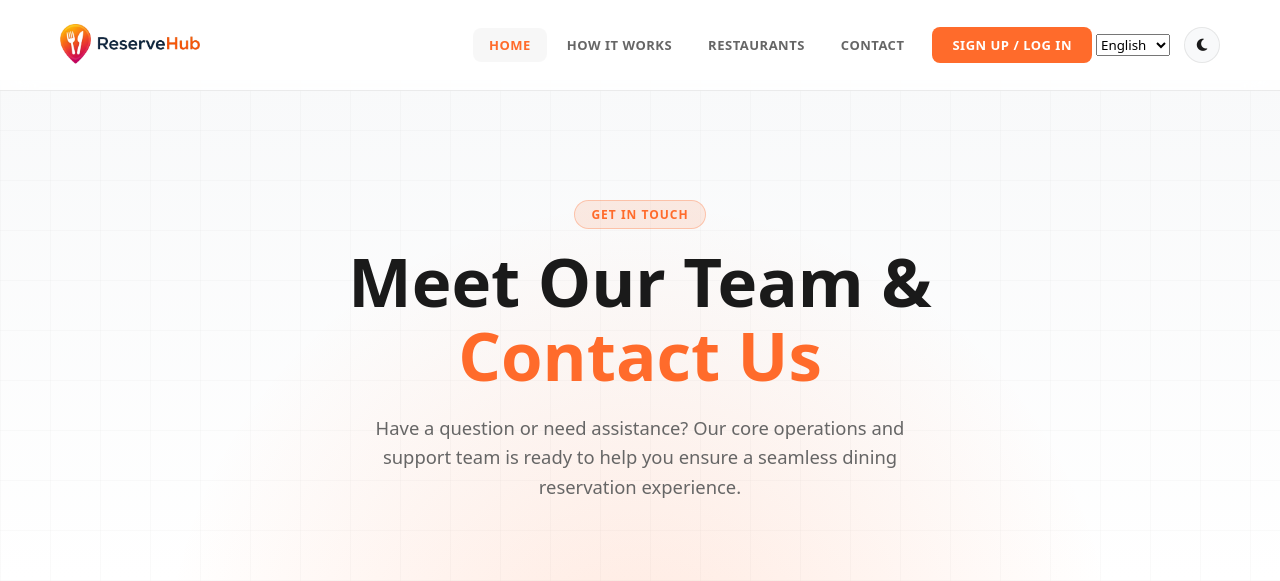
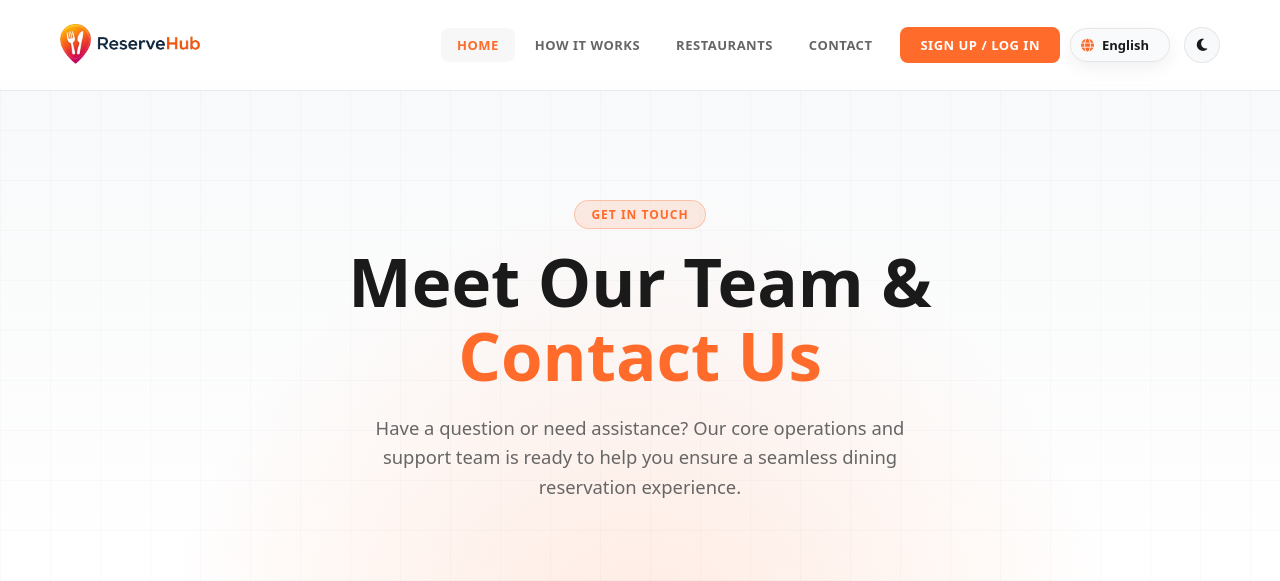
Before and after one commit to Qiuchunru/COMP354-Project-ReserveHub-Evolution, a PHP site: page /reservehub/html/contact.html in a window 1280 px wide. Shown: the top 581 px of the page. Run offline with PHP 8.4, Linux system fonts and the light colour scheme; some web fonts are replaced.

Commit message:
style language picker

```diff
--- a/css/style.css
+++ b/css/style.css
@@ -133,6 +133,51 @@ input::-webkit-calendar-picker-indicator {
 }
 
 .top-btn-container { display: flex; align-items: center; gap: 4px; }
+
+.language-picker {
+    display: flex;
+    align-items: center;
+    gap: 8px;
+    padding: 7px 10px;
+    border-radius: 999px;
+    background: color-mix(in srgb, var(--surface) 80%, transparent);
+    border: 1px solid var(--glass-border);
+    box-shadow: 0 6px 18px rgba(0, 0, 0, 0.06);
+    backdrop-filter: blur(10px);
+    -webkit-backdrop-filter: blur(10px);
+    transition: var(--transition);
+    margin-left: 6px;
+}
+
+.language-picker:hover {
+    border-color: var(--orange);
+    box-shadow: 0 10px 24px rgba(255, 107, 43, 0.16);
+    transform: translateY(-1px);
+}
+
+.language-picker i {
+    color: var(--orange);
+    font-size: 13px;
+}
+
+.language-select {
+    appearance: none;
+    -webkit-appearance: none;
+    -moz-appearance: none;
+    border: none;
+    background: transparent;
+    color: var(--text);
+    font-size: 13px;
+    font-weight: 600;
+    cursor: pointer;
+    outline: none;
+    padding-right: 2px;
+}
+
+.language-select option {
+    color: var(--text);
+    background: var(--surface);
+}
 
 .top-btn {
     display: inline-block;
--- a/html/contact.html
+++ b/html/contact.html
@@ -28,10 +28,13 @@
             <div id="auth-buttons" style="display: flex; gap: 4px;">
                 <a href="login-signup.html" localization-key="nav.login" class="top-btn btn-cta" id="signupBtn">SIGN UP / LOG IN</a>
             </div>
-            <select class="contact-language-localization" onchange="updateSupportStatus(setLang())">
-               <option value="en">English</option>
-               <option value="fr">Français</option>
-            </select>
+            <div class="language-picker">
+                <i class="fa-solid fa-globe"></i>
+                <select class="contact-language-localization language-select" aria-label="Select language">
+                    <option value="en">English</option>
+                    <option value="fr">Français</option>
+                </select>
+            </div>
             <button id="theme-toggle" class="theme-toggle" aria-label="Toggle dark mode">
                 <i class="fa-solid fa-moon"></i>
                 <i class="fa-solid fa-sun"></i>
@@ -52,10 +55,13 @@
         <div id="mob-auth-buttons">
             <a href="login-signup.html" localization-key="mobile.login" class="mob-link mob-cta">Sign Up / Log In</a>
         </div>
-        <select class="contact-language-localization" onchange="updateSupportStatus(setLang())"></select>
-            <option href="javascript:void(0)" value="en">English</option>
-            <option href="javascript:void(0)" value="fr">Français</option>
-        </select>
+        <div class="language-picker">
+            <i class="fa-solid fa-globe"></i>
+            <select class="contact-language-localization language-select" aria-label="Select language">
+                <option value="en">English</option>
+                <option value="fr">Français</option>
+            </select>
+        </div>
         <a href="javascript:void(0)" localization-key="mobile.theme" class="mob-link" id="mobile-theme-toggle" style="margin-top: 20px;">
             <i class="fa-solid fa-circle-half-stroke"></i> Switch Theme
         </a>
```
Also changed, not shown: html/index.html (+14 -8 lines).
